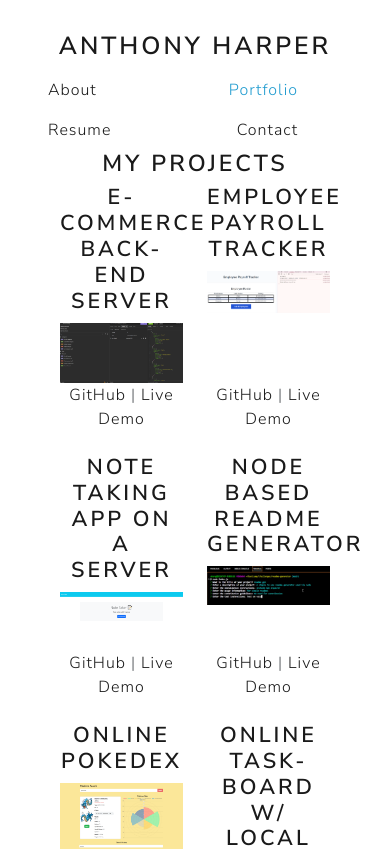
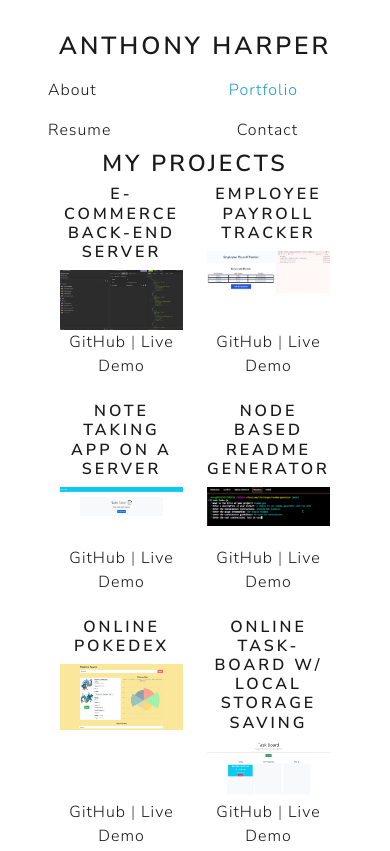
Before and after one commit to aharper2568/react-portfolio, a React (Vite) app: page /Portfolio in a window 390 px wide. Shown: the top 851 px of the page. Built offline with nearby package versions, Linux system fonts and the light colour scheme.

Commit message:
fixed styling with mobile-first design

```diff
--- a/src/App.css
+++ b/src/App.css
@@ -14,6 +14,10 @@
 footer {
 
   padding: 1rem 0;
+}
+
+.title {
+  font-size: 1rem;
 }
 
 .logo {
--- a/src/components/Projects.jsx
+++ b/src/components/Projects.jsx
@@ -1,10 +1,10 @@
 const Project = ({ title, image, githubLink, liveLink }) => {
   return (
-    <div className="project border mb-2 w-50 col-md-4 d-flex flex-column">
-      <h3>{title}</h3>
+    <div className="project border mb-2 w-50 col-md-4 d-flex flex-column hover-shadow">
+      <h3 className="title">{title}</h3>
       <img src={image} className="w-100" alt={`${title} Screenshot`} />
       <div className="mt-auto">
-        <p>
+        <p className="title">
           <a href={githubLink} className="link-offset-2 link-underline link-underline-opacity-0" target="_blank" rel="noopener noreferrer">
             GitHub
           </a>
```
